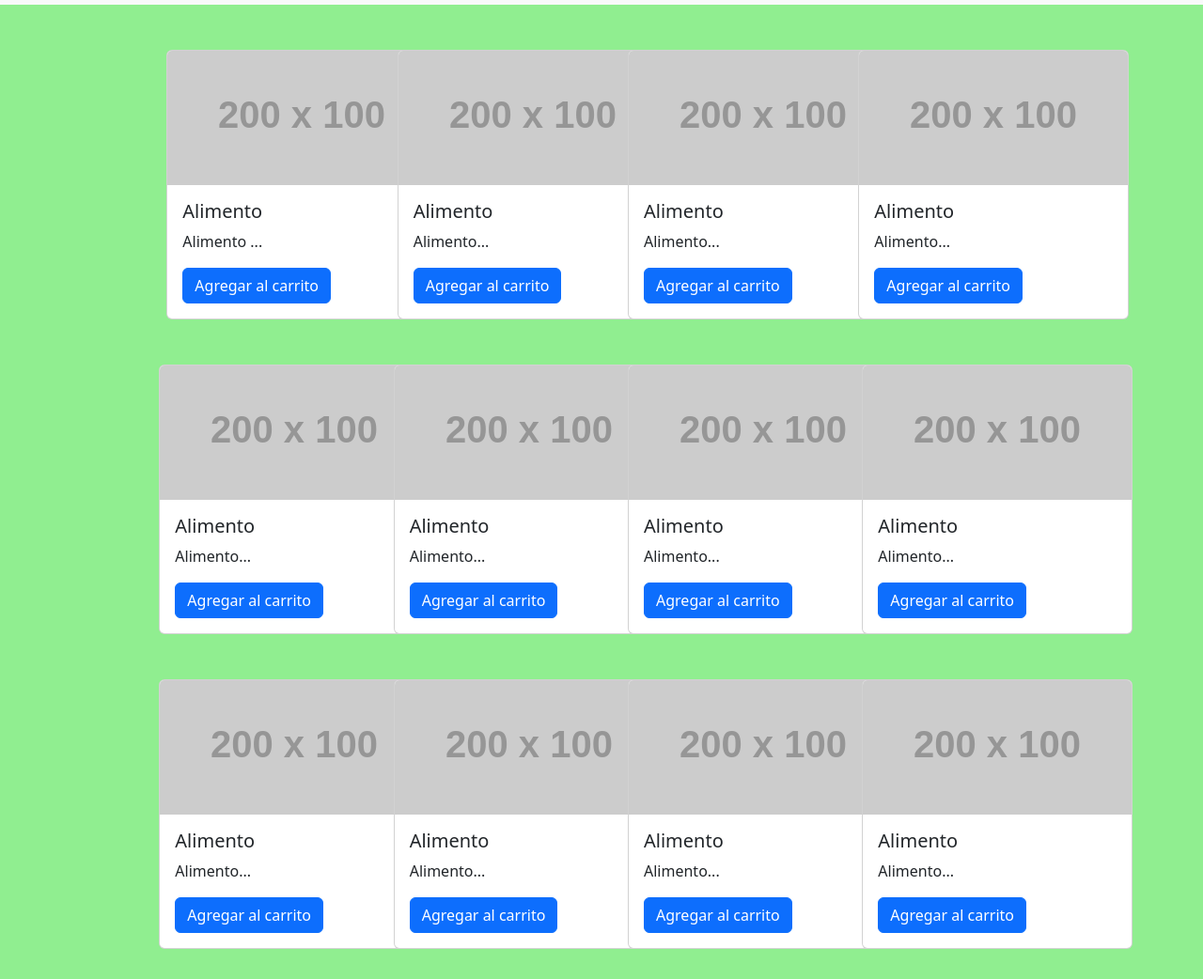
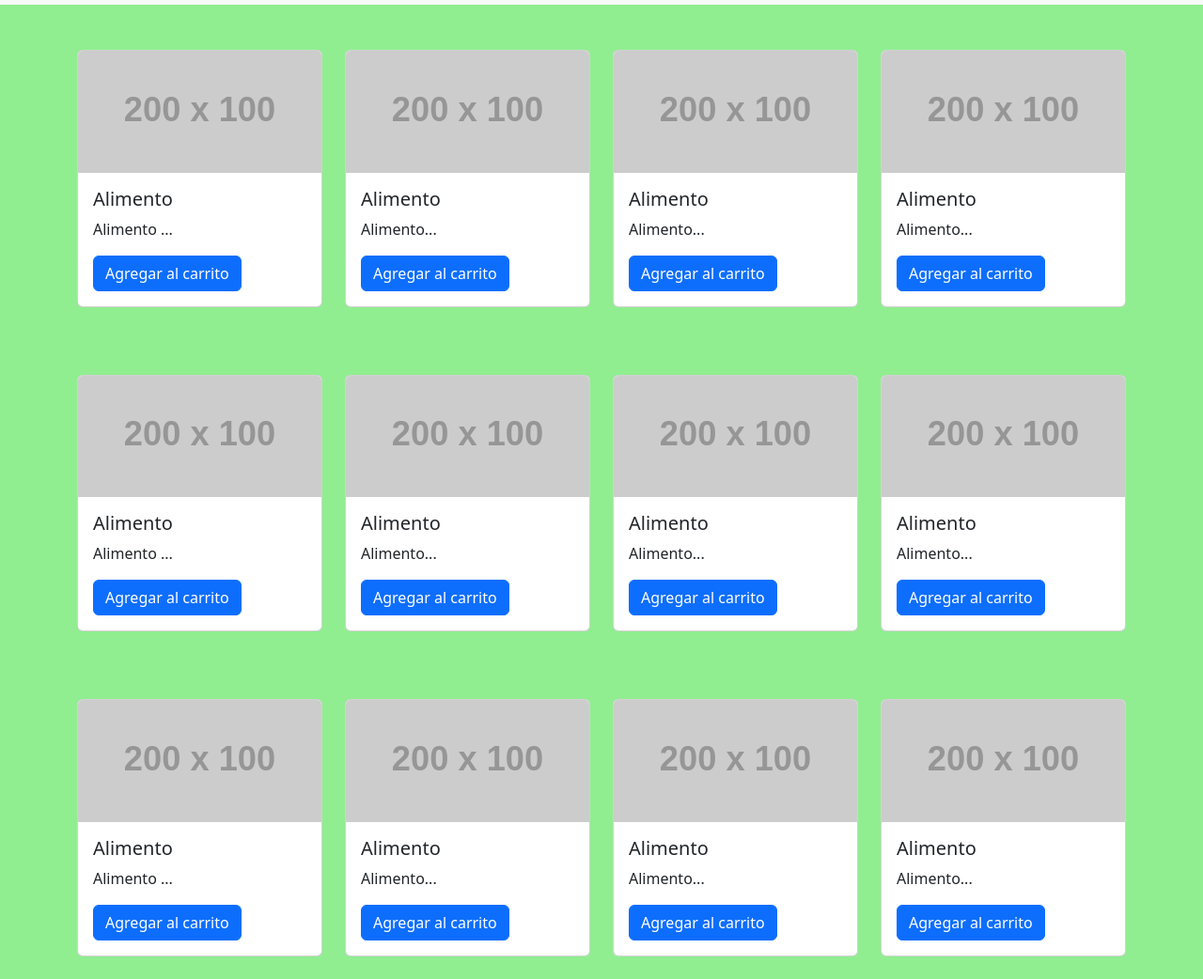
Before and after one commit to RomLu1/LaCucha, a plain HTML site: page Productos.html in a window 1280 px wide. Shown: the part 51-1093 px from the top of the page at 94% size. Before the commit the page ends 1061 px from the top, so only its background shows below. Drawn offline with nearby package versions, Linux system fonts and the light colour scheme; placeholder pictures from the web are drawn by us; a web font is replaced by a local one.

Commit message:
Update de bugs

```diff
--- a/Ejercicio.css
+++ b/Ejercicio.css
@@ -27,8 +27,9 @@
 }
 
 @media (max-width: 600px) {
-    /* Estilos para pantallas pequeñas */
-    body {
+    /* Ajustes para pantallas pequeñas */
+    .mi-clase {
         font-size: 14px;
+        padding: 10px;
     }
 }
--- a/Productos.html
+++ b/Productos.html
@@ -8,12 +8,13 @@
     <link href="https://cdn.jsdelivr.net/npm/bootstrap@5.3.3/dist/css/bootstrap.min.css" rel="stylesheet"
     integrity="sha384-QWTKZyjpPEjISv5WaRU9OFeRpok6YctnYmDr5pNlyT2bRjXh0JMhjY6hW+ALEwIH" crossorigin="anonymous">
     <link rel="stylesheet" href="Ejercicio.css">
-    <link href="https://fonts.googleapis.com/css2?family=Concert+One&family=Matemasie&family=Nerko+One&family=Neucha&family=Permanent+Marker&family=Titan+One&display=swap" rel="stylesheet">
+    <link href="https://fonts.googleapis.com/css2?family=Concert+One&family=Matemasie&family=Nerko+One&family=Neucha&family=Permanent+Marker&family=Titan+One&display=swap"rel="stylesheet">
 
 
 </head>
 
 <body class="body">
+    <!-- BARRA DE NAVEGACION -->
     <div>
         <nav class="navbar navbar-expand-lg bg-body-tertiary">
             <div class="container-fluid">
@@ -41,10 +42,13 @@
         </nav>
     </div>
 
-    <div class="container-fluid">
-        <div class="row justify-content-center mt-5">
-            <div class="col-md-2 mx-3">
-                <div class="card" style="width: 18rem;">
+    <!-- PRODUCTOS -->
+
+    <div class="container mt-5">
+        <!-- PRIMER FILA -->
+        <div class="row justify-content-center">
+            <div class="col-md-3 col-sm-6 mb-4">
+                <div class="card" style="width: 100%;">
                     <img src="https://fakeimg.pl/200x100" class="card-img-top" alt="...">
                     <div class="card-body">
                         <h5 class="card-title">Alimento</h5>
@@ -54,8 +58,8 @@
                 </div>
             </div>
 
-            <div class="col-md-2 mx-3">
-                <div class="card" style="width: 18rem;">
+            <div class="col-md-3 col-sm-6 mb-4">
+                <div class="card" style="width: 100%;">
                     <img src="https://fakeimg.pl/200x100" class="card-img-top" alt="...">
                     <div class="card-body">
                         <h5 class="card-title">Alimento</h5>
@@ -65,8 +69,8 @@
                 </div>
             </div>
 
-            <div class="col-md-2 mx-3">
-                <div class="card" style="width: 18rem;">
+            <div class="col-md-3 col-sm-6 mb-4">
+                <div class="card" style="width: 100%;">
                     <img src="https://fakeimg.pl/200x100" class="card-img-top" alt="...">
                     <div class="card-body">
                         <h5 class="card-title">Alimento</h5>
@@ -76,8 +80,8 @@
                 </div>
             </div>
 
-            <div class="col-md-2 mx-3">
-                <div class="card" style="width: 18rem;">
+            <div class="col-md-3 col-sm-6 mb-4">
+                <div class="card" style="width: 100%;">
                     <img src="https://fakeimg.pl/200x100" class="card-img-top" alt="...">
                     <div class="card-body">
                         <h5 class="card-title">Alimento</h5>
@@ -89,10 +93,22 @@
         </div>
     </div>
 
-    <div class="container-fluid"></div>
-    <div class="row justify-content-center mt-5">
-        <div class="col-md-2 mx-3">
-            <div class="card" style="width: 18rem;">
+    <div class="container mt-5">
+        <!-- SEGUNDA FILA -->
+        <div class="row justify-content-center">
+            <div class="col-md-3 col-sm-6 mb-4">
+                <div class="card" style="width: 100%;">
+                    <img src="https://fakeimg.pl/200x100" class="card-img-top" alt="...">
+                    <div class="card-body">
+                        <h5 class="card-title">Alimento</h5>
+                        <p class="card-text">Alimento ...</p>
+                        <a href="#" class="btn btn-primary">Agregar al carrito</a>
+                    </div>
+                </div>
+            </div>
+
+            <div class="col-md-3 col-sm-6 mb-4">
+                <div class="card" style="width: 100%;">
                     <img src="https://fakeimg.pl/200x100" class="card-img-top" alt="...">
                     <div class="card-body">
                         <h5 class="card-title">Alimento</h5>
@@ -102,8 +118,8 @@
                 </div>
             </div>
 
-        <div class="col-md-2 mx-3">
-            <div class="card" style="width: 18rem;">
+            <div class="col-md-3 col-sm-6 mb-4">
+                <div class="card" style="width: 100%;">
                     <img src="https://fakeimg.pl/200x100" class="card-img-top" alt="...">
                     <div class="card-body">
                         <h5 class="card-title">Alimento</h5>
@@ -113,19 +129,8 @@
                 </div>
             </div>
 
-        <div class="col-md-2 mx-3">
-            <div class="card" style="width: 18rem;">
-                <img src="https://fakeimg.pl/200x100" class="card-img-top" alt="...">
-                <div class="card-body">
-                    <h5 class="card-title">Alimento</h5>
-                    <p class="card-text">Alimento...</p>
-                    <a href="#" class="btn btn-primary">Agregar al carrito</a>
-                </div>
-            </div>
-        </div>
-
-        <div class="col-md-2 mx-3">
-            <div class="card" style="width: 18rem;">
+            <div class="col-md-3 col-sm-6 mb-4">
+                <div class="card" style="width: 100%;">
                     <img src="https://fakeimg.pl/200x100" class="card-img-top" alt="...">
                     <div class="card-body">
                         <h5 class="card-title">Alimento</h5>
@@ -137,10 +142,22 @@
         </div>
     </div>
 
-    <div class="container-fluid"></div>
-    <div class="row justify-content-center mt-5">
-        <div class="col-md-2 mx-3">
-            <div class="card" style="width: 18rem;">
+    <div class="container mt-5">
+        <!-- TERCERA FILA -->
+        <div class="row justify-content-center">
+            <div class="col-md-3 col-sm-6 mb-4">
+                <div class="card" style="width: 100%;">
+                    <img src="https://fakeimg.pl/200x100" class="card-img-top" alt="...">
+                    <div class="card-body">
+                        <h5 class="card-title">Alimento</h5>
+                        <p class="card-text">Alimento ...</p>
+                        <a href="#" class="btn btn-primary">Agregar al carrito</a>
+                    </div>
+                </div>
+            </div>
+
+            <div class="col-md-3 col-sm-6 mb-4">
+                <div class="card" style="width: 100%;">
                     <img src="https://fakeimg.pl/200x100" class="card-img-top" alt="...">
                     <div class="card-body">
                         <h5 class="card-title">Alimento</h5>
@@ -150,8 +167,8 @@
                 </div>
             </div>
 
-        <div class="col-md-2 mx-3">
-            <div class="card" style="width: 18rem;">
+            <div class="col-md-3 col-sm-6 mb-4">
+                <div class="card" style="width: 100%;">
                     <img src="https://fakeimg.pl/200x100" class="card-img-top" alt="...">
                     <div class="card-body">
                         <h5 class="card-title">Alimento</h5>
@@ -161,19 +178,8 @@
                 </div>
             </div>
 
-        <div class="col-md-2 mx-3">
-            <div class="card" style="width: 18rem;">
-                <img src="https://fakeimg.pl/200x100" class="card-img-top" alt="...">
-                <div class="card-body">
-                    <h5 class="card-title">Alimento</h5>
-                    <p class="card-text">Alimento...</p>
-                    <a href="#" class="btn btn-primary">Agregar al carrito</a>
-                </div>
-            </div>
-        </div>
-
-        <div class="col-md-2 mx-3">
-            <div class="card" style="width: 18rem;">
+            <div class="col-md-3 col-sm-6 mb-4">
+                <div class="card" style="width: 100%;">
                     <img src="https://fakeimg.pl/200x100" class="card-img-top" alt="...">
                     <div class="card-body">
                         <h5 class="card-title">Alimento</h5>
@@ -184,6 +190,9 @@
             </div>
         </div>
     </div>
+    <script src="https://cdn.jsdelivr.net/npm/bootstrap@5.3.3/dist/js/bootstrap.bundle.min.js"
+        integrity="sha384-YvpcrYf0tY3lHB60NNkmXc5s9fDVZLESaAA55NDzOxhy9GkcIdslK1eN7N6jIeHz"
+        crossorigin="anonymous"></script>
 </body>
 
 </html>
```
Also changed, not shown: FormularioTurnos.html (+5 -6 lines), index.html (+17 -15 lines). Lines whose indentation alone changed are shown as unchanged.
